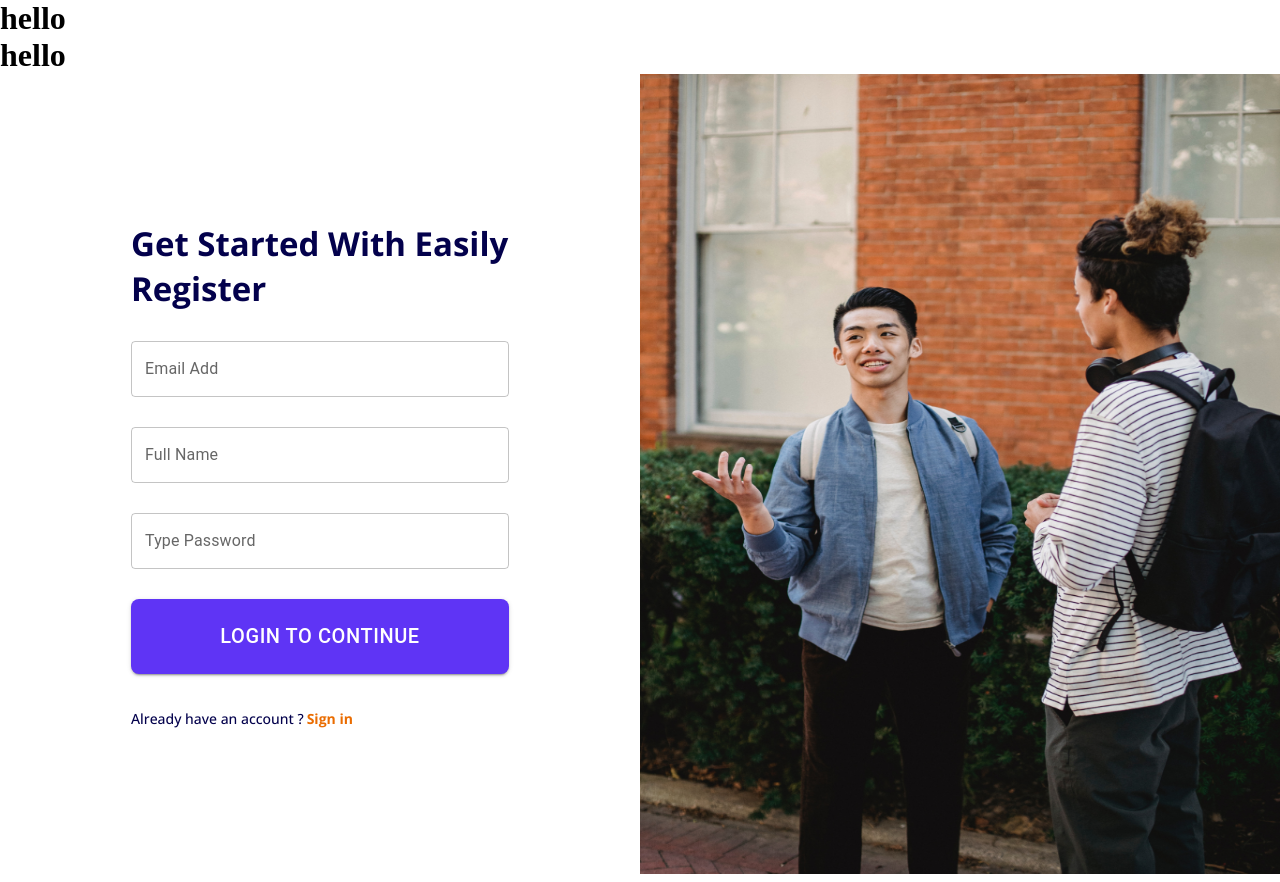
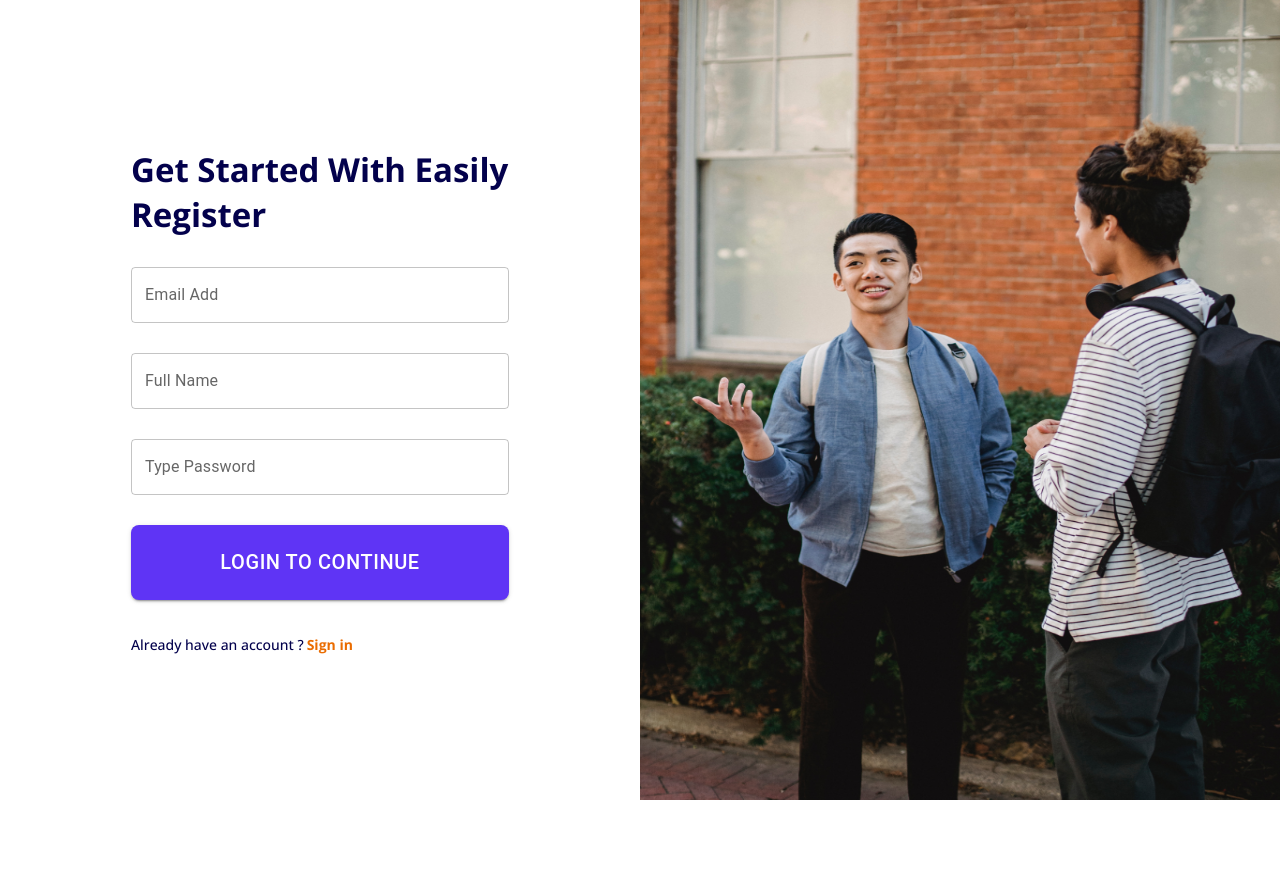
Before and after one commit to dev-imran1/chattingapp, a React (Vite) app: page /registration in a window 1280 px wide. After the commit the page ends 808 px from the top, so only its background shows below. Built offline with nearby package versions, Linux system fonts and the light colour scheme.

Commit message:
registration validation

```diff
--- a/src/pages/home/Home.jsx
+++ b/src/pages/home/Home.jsx
@@ -2,11 +2,7 @@ import React from 'react'
 
 const Home = () => {
   return (
-    <>
     <div>Homee</div>
-
-    <div>Homee</div>
-    </>
   )
 }
 
--- a/src/pages/registration/Registration.jsx
+++ b/src/pages/registration/Registration.jsx
@@ -7,40 +7,94 @@ import CustomButton from '../../components/CustomButton';
 import AuthNavigate from '../../components/AuthNavigate';
 import ReginImg from '../../assets/images/regimg.png';
 import Image from '../../utilities/Image';
+import '../registration/registration.css'
+import Alert from '@mui/material/Alert';
+
 
 const Registration = () => {
-  let [singnupData, setSignupData] = useState({
-    name : "",
-    fullname : "",
-    password : ""
+
+  let [singupData, setSignupdata] = useState({
+    email : '',
+    fullname: '',
+    password : ''
+  });
+  let [error, setError] = useState({
+    email : '',
+    fullname: '',
+    password : ''
   })
 
+
+
   let handelFrom = (e) =>{
-    let {a, b} =e.target;
     let {name, value} = e.target;
-    console.log(value);
-    setSignupData({
-      ...singnupData,
-      [name] : value
+    setSignupdata({
+      ...singupData,
+      [name]:value
     })
   }
 
+  let emailRegex =/^(([^<>()[\]\.,;:\s@\"]+(\.[^<>()[\]\.,;:\s@\"]+)*)|(\".+\"))@(([^<>()[\]\.,;:\s@\"]+\.)+[^<>()[\]\.,;:\s@\"]{2,})$/i;
+
+
   let handelSubmit = () =>{
-    console.log("ok");
+    if(!singupData.email){
+      setError({email: "Type Your email"});
+    }
+    else if(!singupData.email.match(emailRegex)){
+      setError({email: "wrong email"});
+    }
+    else if(!singupData.fullname){
+      setError({fullname: "fullName error"});
+    }
+    else if(!singupData.password){
+      setError({password: "password error"});
+    }
+    else{
+      setError({
+        email : '',
+        fullname: '',
+        password : ''
+      })
+      console.log('done');
+    }
   }
   return (
     <div>
-      <h1>hello</h1>
-      <h1>hello</h1>
     <Grid container>
       <Grid item xs={6}>
         <div className='loginbox'>
           <div className='loginbox__inner'>
             <SectionHeading style='auth_heading' text='Get started with easily register'/>
             <div className='from_main'>
-             <Input onChange={handelFrom} name="email" variant="outlined" labelText="Email Add" style="login__input-field" type="email"/>
-             <Input onChange={handelFrom} name="fullname" variant="outlined" labelText="Full Name" style="login__input-field" type="text"/>
-             <Input onChange={handelFrom} name="password" variant="outlined" labelText="Type Password" style="login__input-field" type="password"/>
+              <div>
+                <Input onChange={handelFrom} name="email" variant="outlined" labelText="Email Add" style="login__input-field" type="email"/>
+                {error.email
+                &&
+                // <p className='error'>{error.email}</p>
+                <Alert variant="filled" severity="error">
+                  {error.email}
+                </Alert>
+                }
+              </div>
+              <div>
+                <Input onChange={handelFrom} name="fullname" variant="outlined" labelText="Full Name" style="login__input-field" type="text"/>
+                {error.fullname
+                &&
+                <Alert variant="filled" severity="error">
+                  {error.fullname}
+                </Alert>
+                }
+              </div>
+              <div>
+                <Input onChange={handelFrom} name="password" variant="outlined" labelText="Type Password" style="login__input-field" type="password"/>
+                {error.password
+                &&
+                <Alert variant="filled" severity="error">
+                  {error.password}
+                </Alert>
+                }
+              </div>
              <CustomButton onClick={handelSubmit} styleing="loginBtn" variant="contained" btnText="Login to Continue"/>
             </div>
             <AuthNavigate style="login__auth" link="/" text="Already have an account ?" linkText="Sign in"/>
--- /dev/null
+++ b/src/pages/registration/registration.css
@@ -0,0 +1,6 @@
+.error{
+    width: 100%;
+    padding: 15px 0;
+    background-color: red;
+    text-align: center;
+}
```
